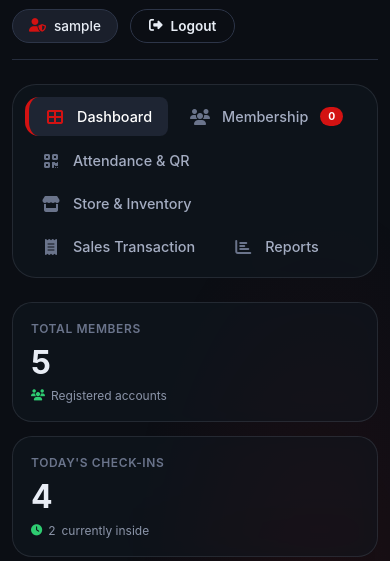
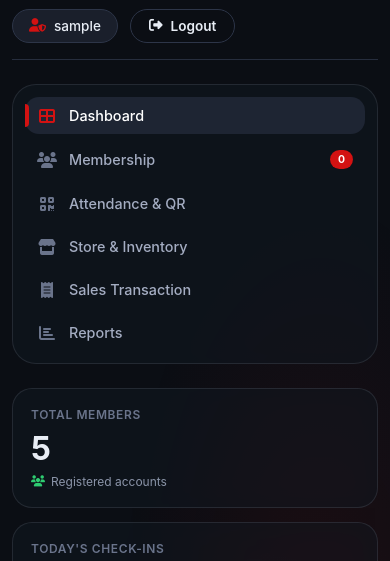
Before and after one commit to IronGrind/irongrind, a plain HTML site: page admin.html in a window 390 px wide. Shown: the part 69-630 px from the top of the page. Drawn offline with Linux system fonts and the light colour scheme; sample sign-in values are in the browser's storage.

Commit message:
Update dashboard layout and sidebar styles for improved responsiveness and accessibility

```diff
--- a/assets/css/style.css
+++ b/assets/css/style.css
@@ -51,13 +51,16 @@ body.dashboard-body .low-stock-item { background-color: rgba(13,18,25,0.64); bor
 .btn-logout:hover { background: #d31212; border-color: #d31212; color: #fff; }
 
 /* ========== LAYOUT ========== */
-.dashboard { display: grid; grid-template-columns: 260px minmax(0, 1fr); gap: 24px; align-items: start; }
+.dashboard { display: grid; grid-template-columns: 260px minmax(0, 1fr); gap: 24px; align-items: start; overflow-anchor: none; }
 .sidebar { background: #11161f; border-radius: 24px; padding: 20px 16px; border: 1px solid #1e2533; height: fit-content; position: sticky; top: 20px; display: flex; flex-direction: column; gap: 6px; }
-.nav-item { display: flex; align-items: center; gap: 12px; padding: 12px 16px; border-radius: 14px; color: #a4adc2; font-weight: 500; font-size: 0.9rem; cursor: pointer; border: none; background: transparent; width: 100%; text-align: left; font-family: inherit; }
+.nav-item { position: relative; display: flex; align-items: center; gap: 12px; padding: 12px 16px; border-radius: 14px; color: #a4adc2; font-weight: 500; font-size: 0.9rem; cursor: pointer; border: 0; background: transparent; width: 100%; text-align: left; font-family: inherit; }
 .nav-item i { width: 20px; font-size: 1rem; color: #6a748b; text-align: center; }
 .nav-item:hover { background: #1a1f2b; color: #e8edf5; }
-.nav-item.active { background: #1e2533; color: #fff; border-left: 4px solid #d31212; border-radius: 14px 8px 8px 14px; }
+.nav-item.active { background: #1e2533; color: #fff; }
+.nav-item.active::before { content: ''; position: absolute; inset: 20% auto 20% 0; width: 4px; border-radius: 0 4px 4px 0; background: #d31212; pointer-events: none; }
 .nav-item.active i { color: #d31212; }
+.nav-item:focus:not(:focus-visible) { outline: none; }
+.nav-item:focus-visible { outline: 2px solid #8b95a9; outline-offset: 2px; }
 .badge { background: #d31212; color: #fff; font-size: 0.65rem; font-weight: 700; padding: 3px 8px; border-radius: 40px; margin-left: auto; }
 .nav-section-label { font-size: 0.65rem; text-transform: uppercase; letter-spacing: 0.8px; color: #4d566b; font-weight: 700; padding: 16px 16px 6px; }
 .main-content { display: flex; flex-direction: column; gap: 20px; min-width: 0; }
@@ -263,10 +266,13 @@ label:has(input[name="wiPlan"]:checked) {
 @media (max-width: 1024px) {
     .dashboard { grid-template-columns: 1fr; }
     .customer-view.active { grid-template-columns: 1fr; }
-    .sidebar { position: static; flex-direction: row; flex-wrap: wrap; padding: 12px; }
-    .sidebar .nav-item { width: auto; padding: 10px 16px; }
+    .sidebar { position: static; display: grid; grid-template-columns: repeat(3, minmax(0, 1fr)); padding: 12px; }
+    .sidebar .nav-item { width: 100%; min-width: 0; padding: 10px 12px; white-space: nowrap; }
     .nav-section-label { display: none; }
     .stats-grid { grid-template-columns: repeat(2, minmax(0, 1fr)); }
+}
+@media (max-width: 760px) {
+    .sidebar { grid-template-columns: repeat(2, minmax(0, 1fr)); }
 }
 @media (max-width: 860px) {
     .login-wrapper { grid-template-columns: 1fr; }
@@ -281,6 +287,9 @@ label:has(input[name="wiPlan"]:checked) {
     .panel { padding: 18px; }
     .stat-card { min-height: 120px; padding: 18px; }
     .admin-section, .customer-view { gap: 16px; }
+}
+@media (max-width: 460px) {
+    .sidebar { grid-template-columns: 1fr; }
 }
 
 /* ========== CUSTOMER DASHBOARD ========== */
```
